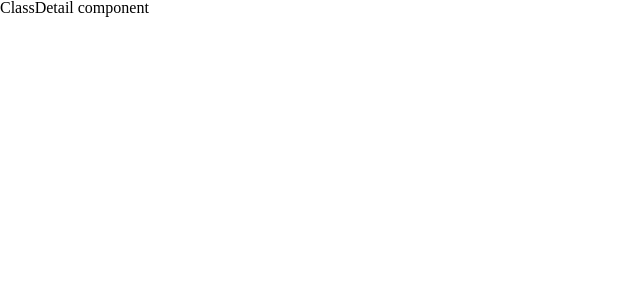
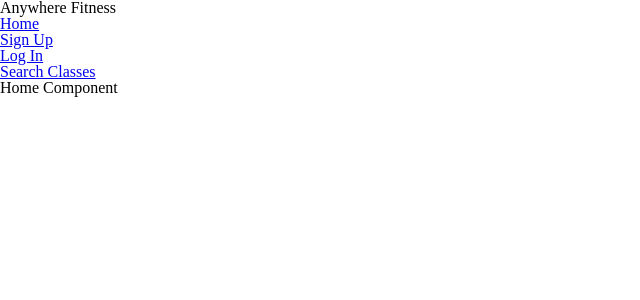
Before and after one commit to TT189AnywhereFitness/front-end, a React (Create React App) app in the folder anywhere-fitness/: page / in a window 1280 px wide. Shown: the top 300 px of the page, without its empty margins (0-640 px from the left). Built offline with nearby package versions, Linux system fonts and the light colour scheme.

Commit message:
Adds navigation

```diff
--- a/anywhere-fitness/src/App.js
+++ b/anywhere-fitness/src/App.js
@@ -1,18 +1,33 @@
-import AddClassForm from "./components/AddClassForm";
-import ClassDetail from "./components/ClassDetail";
-import EditClassForm from "./components/EditClassForm";
 import Home from "./components/Home";
 import Login from "./components/Login";
 import Search from "./components/Search";
 import Signup from "./components/Signup";
 
-import { BrowserRouter as Router, Route, Switch } from "react-router-dom";
+import { BrowserRouter as Router, Route, Switch, Link } from "react-router-dom";
 
 function App() {
   return (
     <div className="App">
-
       <Router>
+        <header id="header">
+          <h1>Anywhere Fitness</h1>
+          <nav className="navbar">
+            <ul className="navlist">
+              <li className="navItem">
+                <Link to="/">Home</Link>
+              </li>
+              <li>
+                <Link to="/signup">Sign Up</Link>
+              </li>
+              <li>
+                <Link to="/login">Log In</Link>
+              </li>
+              <li>
+                <Link to="/search">Search Classes</Link>
+              </li>
+            </ul>
+          </nav>
+        </header>
         <Switch>
           <Route path="/signup">
             <Signup />
@@ -22,15 +37,6 @@ function App() {
           </Route>
           <Route path="/login">
             <Login />
-          </Route>
-          <Route path="/editclassform">
-            <EditClassForm />
-          </Route>
-          <Route>
-            <ClassDetail />
-          </Route>
-          <Route>
-            <AddClassForm />
           </Route>
           <Route path="/">
             <Home />
```
